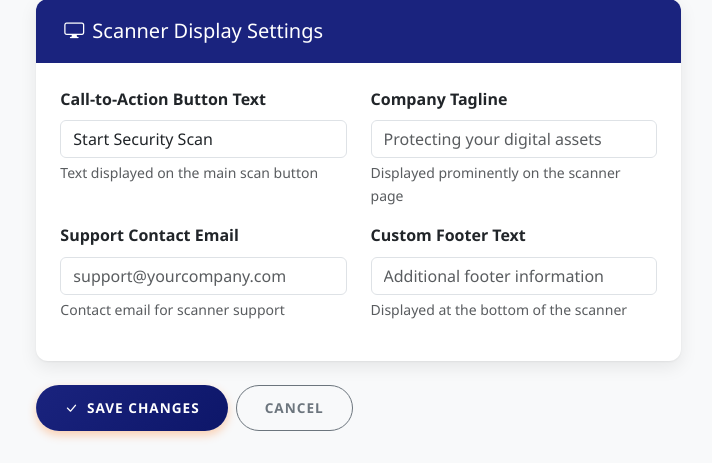
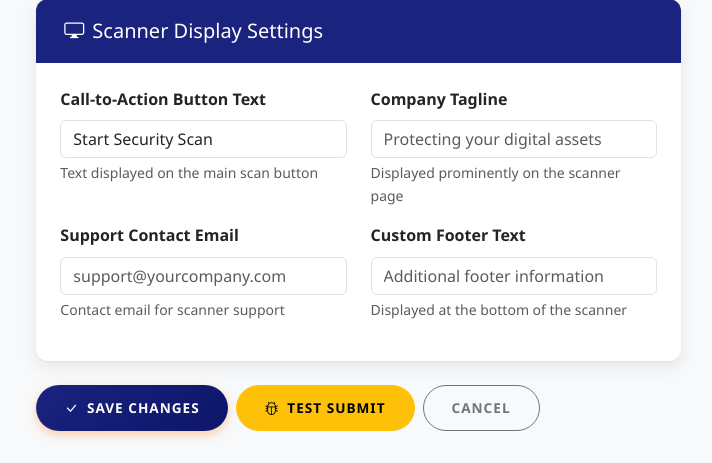
Before and after one commit to Gerrit8008/CybrScann, a Python web app: template templates/client/scanner-edit.html in a window 1280 px wide. Shown: the part 1388-1851 px from the top of the page, without its empty margins (221-933 px from the left). Run offline with Jinja, Linux system fonts and the light colour scheme; the template is opened without the code that fills it, so the values that code supplies are empty.

Commit message:
Add files via upload

```diff
--- a/templates/client/scanner-edit.html
+++ b/templates/client/scanner-edit.html
@@ -315,8 +315,11 @@
                                 </div>
 
                                 <div class="d-flex gap-2">
-                                    <button type="submit" class="btn btn-primary" id="saveButton" onclick="console.log('Save button clicked');">
+                                    <button type="submit" class="btn btn-primary" id="saveButton">
                                         <i class="bi bi-check-lg me-2"></i>Save Changes
+                                    </button>
+                                    <button type="button" class="btn btn-warning" id="testSubmit">
+                                        <i class="bi bi-bug me-2"></i>Test Submit
                                     </button>
                                     <a href="/client/scanners" class="btn btn-outline-secondary">Cancel</a>
                                 </div>
@@ -367,9 +370,15 @@
 document.addEventListener('DOMContentLoaded', function() {
     // Form submission debugging
     const form = document.getElementById('scannerEditForm');
+    const saveButton = document.getElementById('saveButton');
+
     if (form) {
+        console.log('Form found:', form);
+        console.log('Form action:', form.action || 'current page');
+        console.log('Form method:', form.method);
+
         form.addEventListener('submit', function(e) {
-            console.log('Form submission started');
+            console.log('=== FORM SUBMIT EVENT TRIGGERED ===');
             console.log('Form action:', this.action || 'current page');
             console.log('Form method:', this.method);
 
@@ -380,8 +389,44 @@ document.addEventListener('DOMContentLoaded', function() {
                 if (value) console.log(`  ${key}: ${value}`);
             }
 
-            // Don't prevent submission, just log
-            console.log('Allowing form to submit...');
+            console.log('Form submitting now...');
+            // Allow submission to proceed
+        });
+    } else {
+        console.error('Form not found!');
+    }
+
+    if (saveButton) {
+        saveButton.addEventListener('click', function(e) {
+            console.log('=== SAVE BUTTON CLICKED ===');
+            console.log('Button type:', this.type);
+            console.log('Form:', this.form);
+
+            // Force form submission if needed
+            if (form) {
+                console.log('Manually submitting form...');
+                form.submit();
+            } else {
+                console.error('No form to submit!');
+            }
+        });
+    } else {
+        console.error('Save button not found!');
+    }
+
+    // Test submit button
+    const testButton = document.getElementById('testSubmit');
+    if (testButton) {
+        testButton.addEventListener('click', function() {
+            console.log('=== TEST SUBMIT CLICKED ===');
+            alert('Test button works! Now checking form submission...');
+
+            if (form) {
+                console.log('Force submitting form via test button...');
+                form.submit();
+            } else {
+                alert('Form not found!');
+            }
         });
     }
 
```
